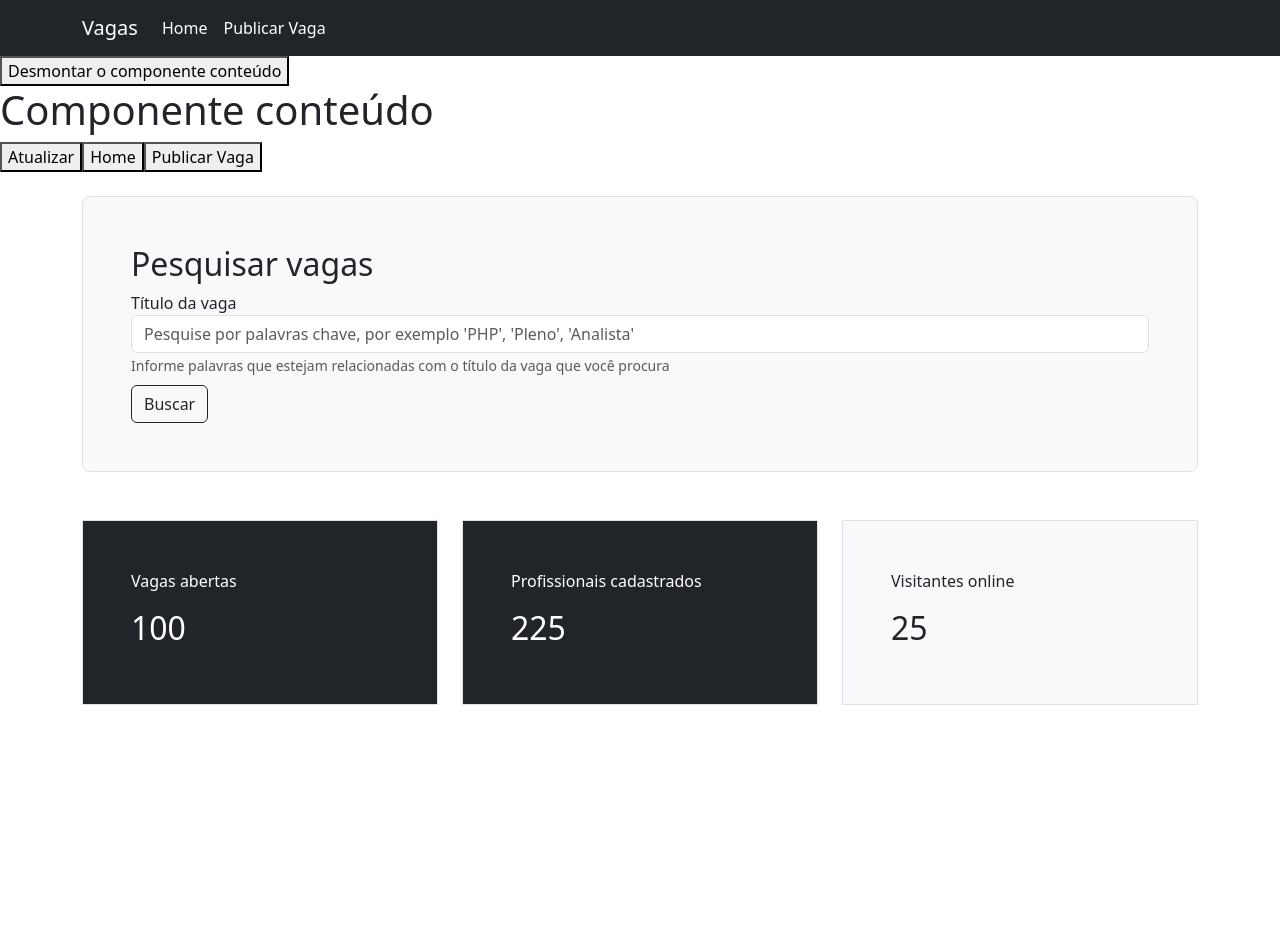
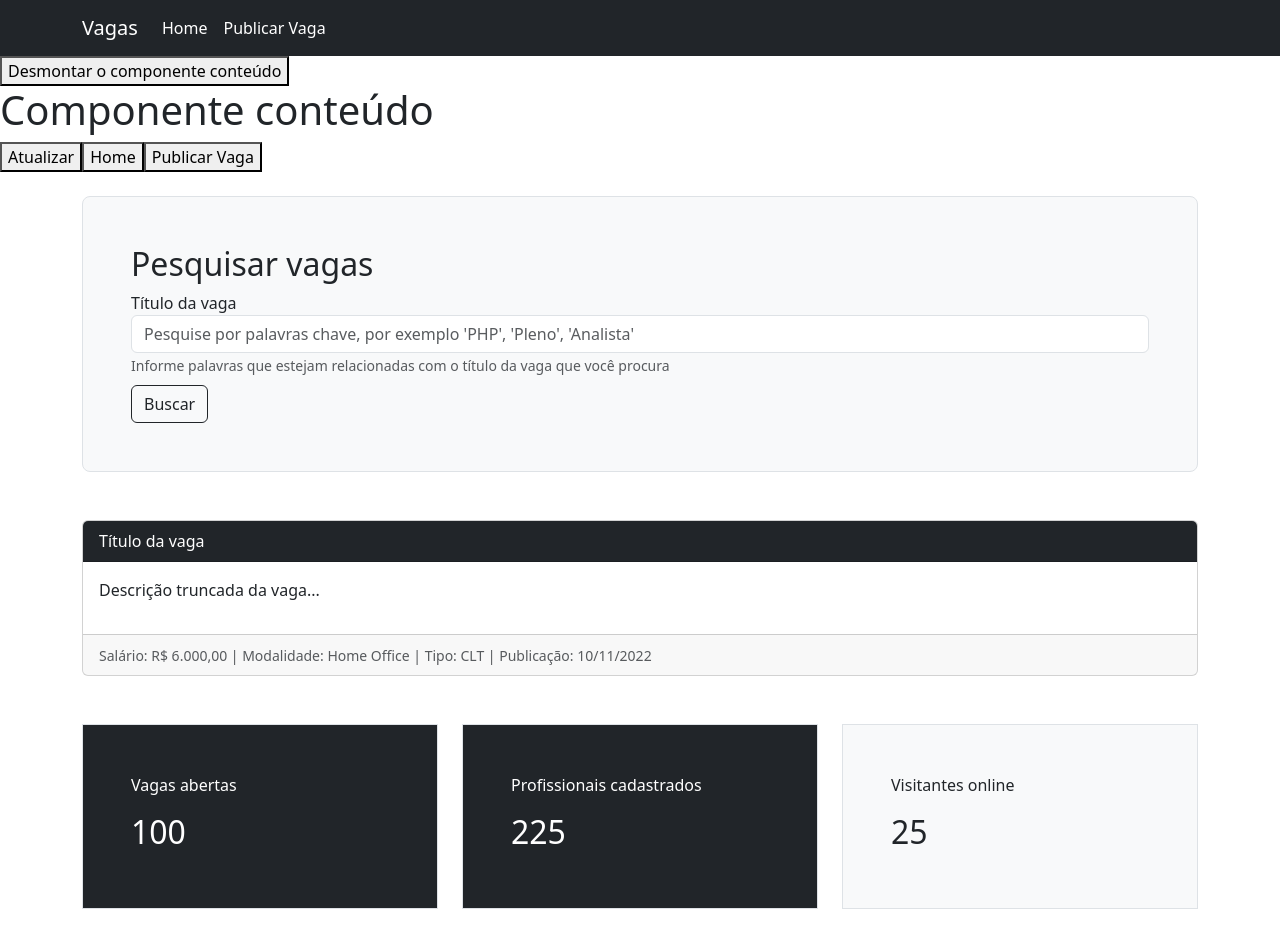
Before and after one commit to murilonicemento/vagas, a Vue app: page / in a window 1280 px wide. Before the commit the page ends 800 px from the top, so only its background shows below. Built offline with nearby package versions, Linux system fonts and the light colour scheme.

Commit message:
create Vagas component

```diff
--- /dev/null
+++ b/src/components/comuns/VagasComponent.vue
@@ -0,0 +1,22 @@
+<template>
+  <div class="card">
+    <div class="card-header bg-dark text-white">Título da vaga</div>
+    <div class="card-body">
+      <p>Descrição truncada da vaga...</p>
+    </div>
+    <div class="card-footer">
+      <small class="text-muted"
+        >Salário: R$ 6.000,00 | Modalidade: Home Office | Tipo: CLT |
+        Publicação: 10/11/2022</small
+      >
+    </div>
+  </div>
+</template>
+
+<script>
+export default {
+  name: "VagasComponent",
+};
+</script>
+
+<style></style>
--- a/src/components/views/HomeView.vue
+++ b/src/components/views/HomeView.vue
@@ -2,6 +2,11 @@
   <div class="container py-4">
     <div class="row">
       <div class="col"><PesquisarVaga /></div>
+    </div>
+    <div class="row mt-5">
+      <div class="col">
+        <VagasComponent />
+      </div>
     </div>
     <div class="row mt-5">
       <div class="col-4">
@@ -35,11 +40,13 @@
 <script>
 import PesquisarVaga from "../comuns/PesquisarVaga.vue";
 import IndicadorComponent from "@/components/comuns/IndicadorComponent.vue";
+import VagasComponent from "../comuns/VagasComponent.vue";
 export default {
   name: "HomeView",
   components: {
     PesquisarVaga,
     IndicadorComponent,
+    VagasComponent,
   },
 };
 </script>
```
